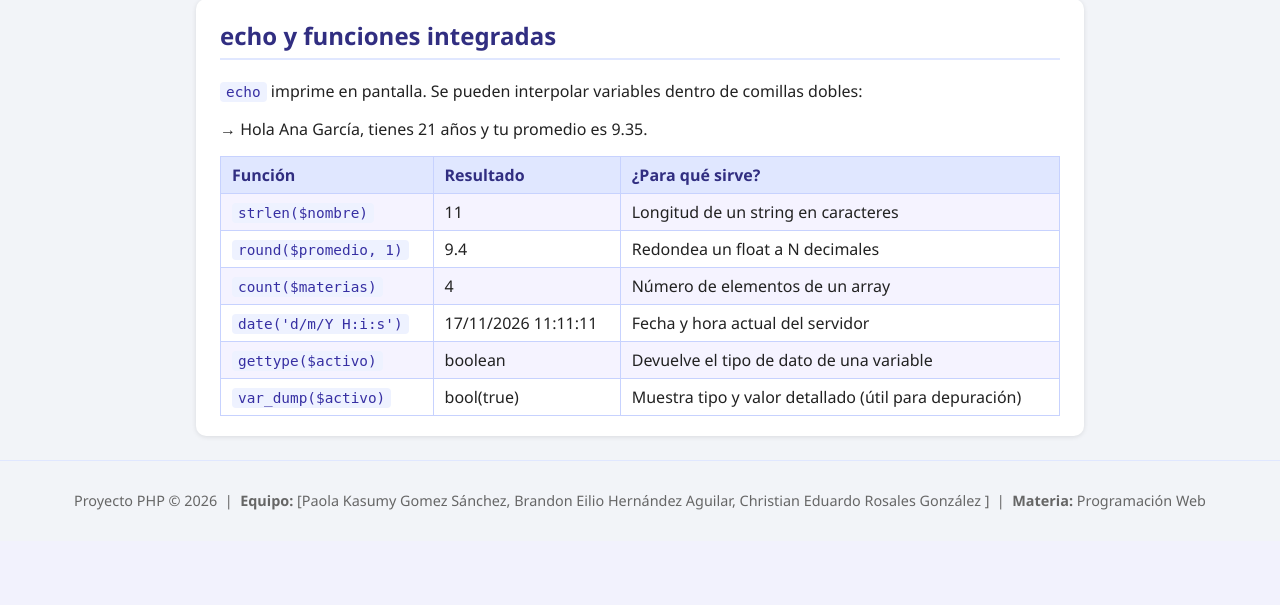
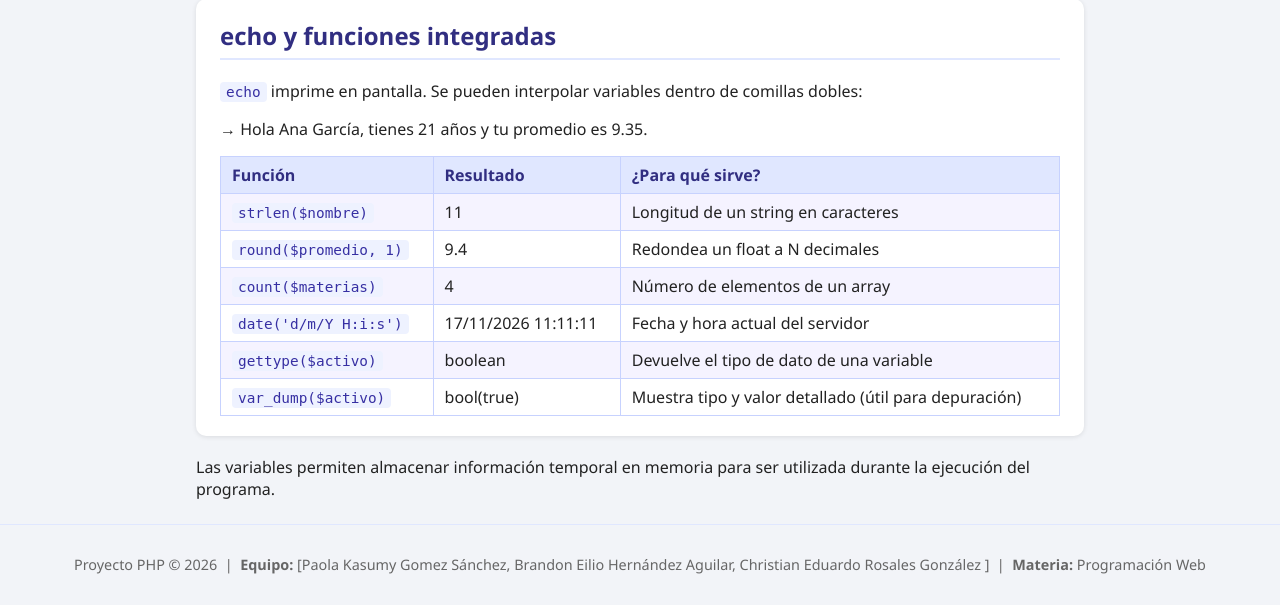
Before and after one commit to Kr0nn0sDevs/Mini_Proyecto_U4_Prog_Web, a PHP site: page /variables.php in a window 1280 px wide. Shown: the part 815-1420 px from the top of the page. Before the commit the page ends 1325 px from the top, so only its background shows below. Run offline with PHP 8.4, Linux system fonts and the light colour scheme; the visitor is signed in with stand-in values (Sample User, id 1).

Commit message:
Se agrego una pequeña conclusión

```diff
--- a/variables.php
+++ b/variables.php
@@ -93,4 +93,8 @@ $fechaHoy      = date('d/m/Y H:i:s');       // fecha/hora actual
   </table>
 </section>
 
+<p>
+Las variables permiten almacenar información temporal en memoria para ser utilizada durante la ejecución del programa.
+</p>
+
 <?php require 'includes/footer.php'; ?>
```
